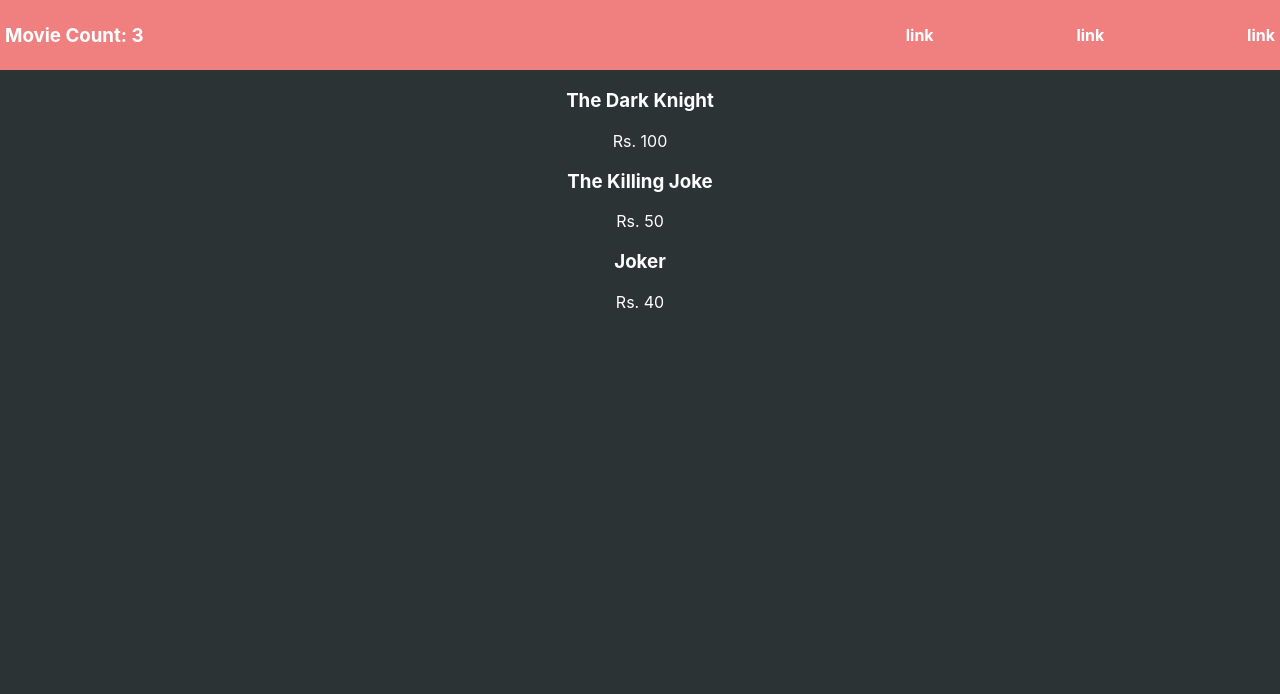
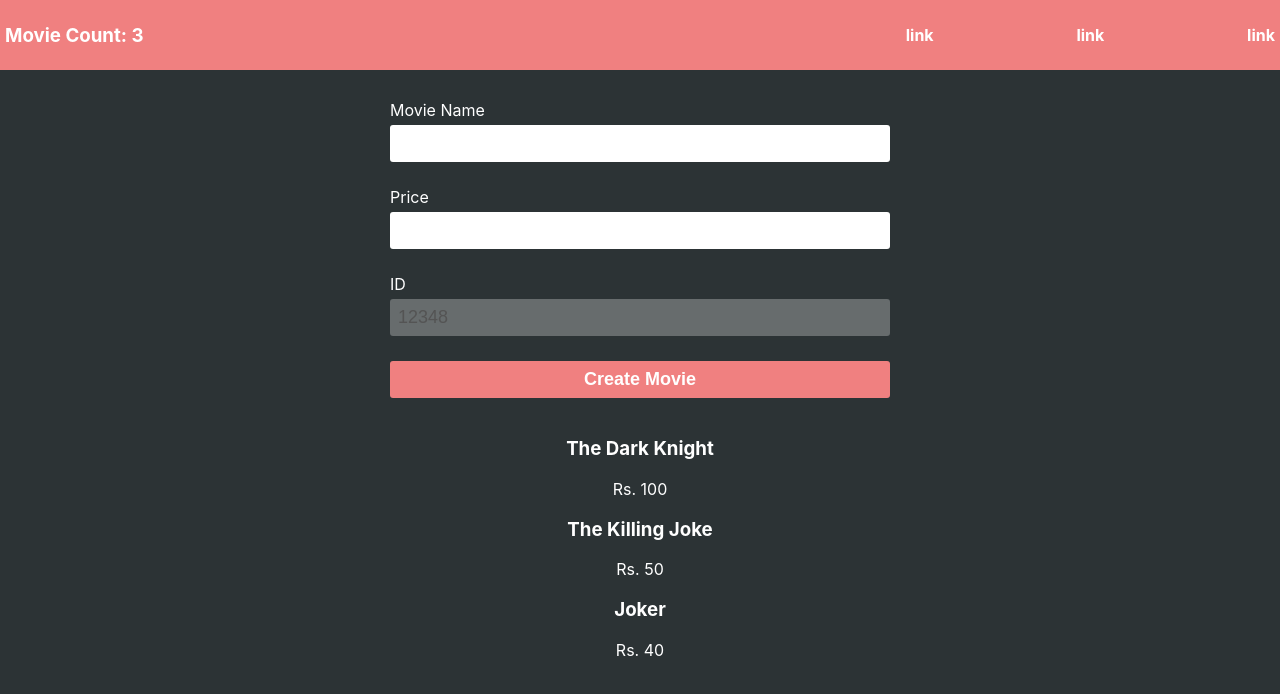
Before and after one commit to aadarshp31/learning-React-Js, a React (Create React App) app in the folder statemanagement/: page / in a window 1280 px wide. Shown: the top 694 px of the page. Built offline with nearby package versions, Linux system fonts and the light colour scheme.

Commit message:
Created a 'AddMovie' Component to add movies to the context API states
Styled the form with lighter theme.
Added the component to the App component to make use of the MovieProvider Context API.

```diff
--- a/statemanagement/src/App.css
+++ b/statemanagement/src/App.css
@@ -22,3 +22,36 @@ body{
   font-weight: bold;
   padding: 5px;
 }
+
+form{
+  padding: 20px;
+  max-width: 500px;
+  margin: 10px auto;
+  display: flex;
+  text-align: left;
+  flex-direction: column;
+}
+form > input{
+  padding: 8px;
+  margin: 5px 0px;
+  font-size: large;
+  border: none;
+  border-radius: 3px;
+  outline: none;
+}
+
+form > button{
+  padding: 8px;
+  font-size: large;
+  border: none;
+  border-radius: 3px;
+  background-color: lightcoral;
+  color: #ffffff;
+  font-weight: bold;
+  outline: none;
+  transition: background-color 150ms linear;
+}
+
+form > button:hover{
+  background-color: rgb(185, 77, 77);
+}
--- a/statemanagement/src/App.js
+++ b/statemanagement/src/App.js
@@ -3,12 +3,14 @@ import "./App.css";
 import MovieList from "./components/MovieList";
 import Nav from "./components/Nav";
 import { MovieProvider } from "./contexts/MovieContext";
+import AddMovie from "./components/AddMovie";
 
 function App() {
 	return (
     <MovieProvider>
       <div>
         <Nav />
+        <AddMovie />
         <MovieList />
       </div>
     </MovieProvider>
--- /dev/null
+++ b/statemanagement/src/components/AddMovie.js
@@ -0,0 +1,61 @@
+import React, { useState, useContext } from "react";
+import { MovieContext } from "../contexts/MovieContext";
+
+const AddMovie = () => {
+	const [movies, setMovies] = useContext(MovieContext);
+	const [formData, setFormData] = useState({
+		name: "",
+		price: "",
+		id: movies[movies.length - 1].id + 1,
+	});
+
+	//destructuring
+	const { name, price, id } = formData;
+
+	const handleChange = (fieldName) => (e) => {
+		setFormData({ ...formData, [fieldName]: e.target.value });
+	};
+
+	const handleSubmit = (e) => {
+		e.preventDefault();
+		setMovies([...movies, formData]);
+	};
+
+	return (
+		<form onSubmit={handleSubmit}>
+			<label htmlFor="name">Movie Name</label>
+			<input
+				type="text"
+				name="name"
+				id="name"
+				value={name}
+				onChange={handleChange("name")}
+				required={true}
+			/>
+			<br />
+			<label htmlFor="price">Price</label>
+			<input
+				type="number"
+				name="price"
+				id="price"
+				value={price}
+				onChange={handleChange("price")}
+				required={true}
+			/>
+			<br />
+			<label htmlFor="id">ID</label>
+			<input
+				type="number"
+				name="id"
+				id="id"
+				value={id}
+				disabled={true}
+				required={true}
+			/>
+			<br />
+			<button>Create Movie</button>
+		</form>
+	);
+};
+
+export default AddMovie;
```
